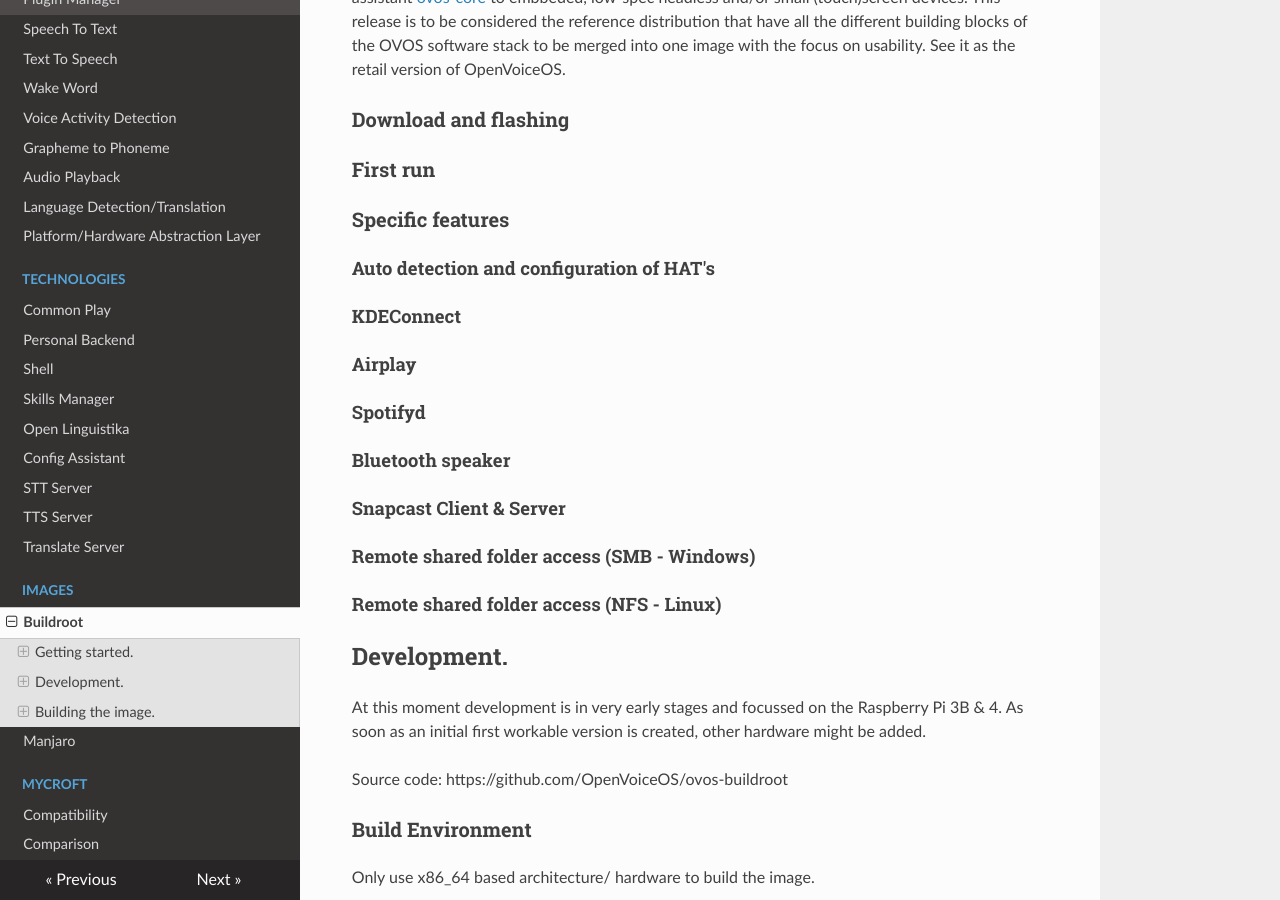
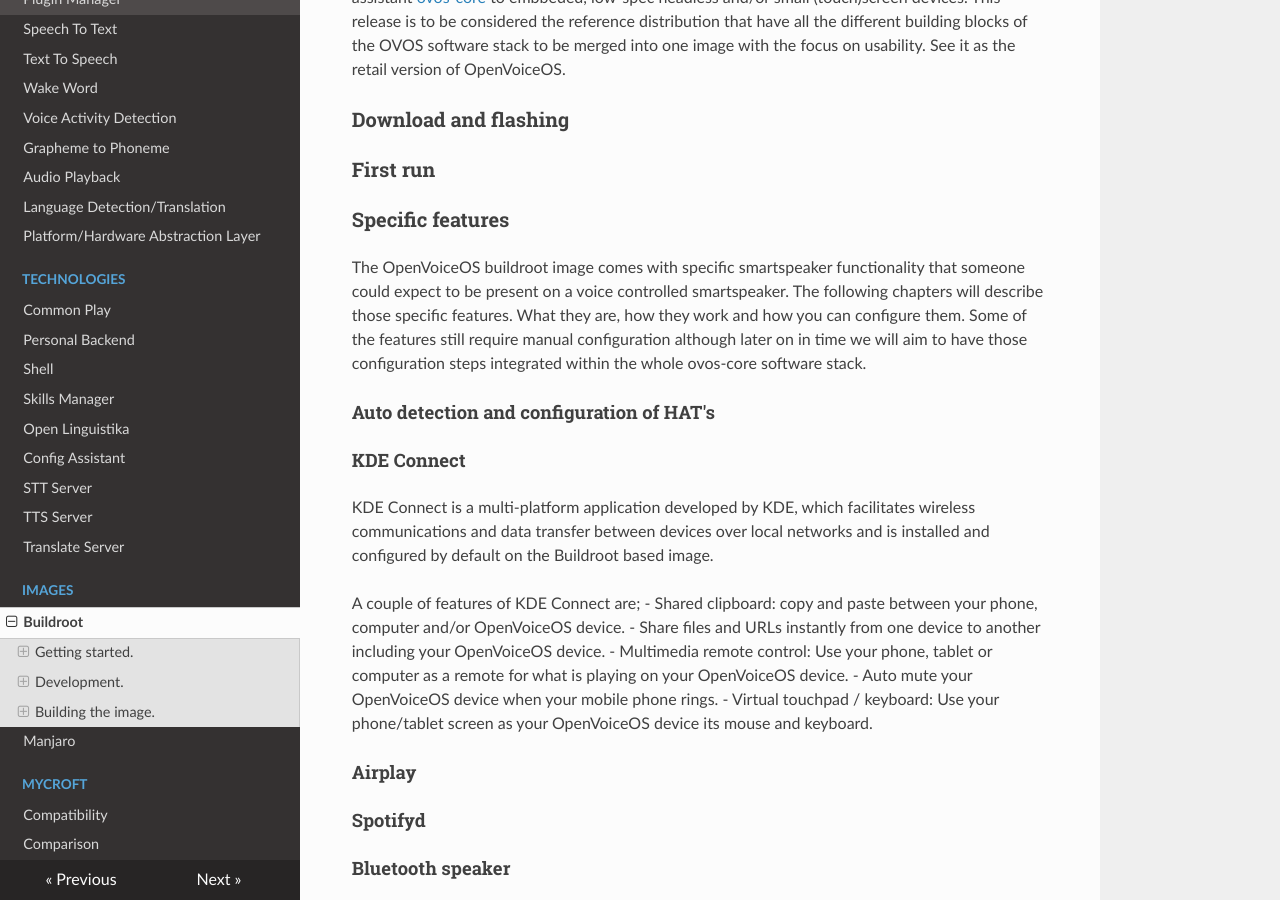
Before and after one commit to OpenVoiceOS/community-docs, an MkDocs documentation site: the page built from docs/buildroot.md, in a window 1280 px wide and 900 px high, scrolled down 291 px. Built offline with MkDocs 1.6.1, drawn with Linux system fonts in a browser that asks for light colours; nearby versions of some CDN libraries.

Commit message:
[WIP] Pushed for backup.
Will squash everything before merge anyway.

```diff
--- a/docs/buildroot.md
+++ b/docs/buildroot.md
@@ -6,13 +6,28 @@
 
 ### Download and flashing
 
+
 ### First run
 
 ### Specific features
 
+The OpenVoiceOS buildroot image comes with specific smartspeaker functionality that someone could expect to be present on a voice controlled smartspeaker. The following chapters will describe those specific features. What they are, how they work and how you can configure them.
+Some of the features still require manual configuration although later on in time we will aim to have those configuration steps integrated within the whole ovos-core software stack.
+
 #### Auto detection and configuration of HAT's
 
-#### KDEConnect
+#### KDE Connect
+
+KDE Connect is a multi-platform application developed by KDE, which facilitates wireless communications and data transfer between devices over local networks and is installed and configured by default on the Buildroot based image.
+
+A couple of features of KDE Connect are;
+- Shared clipboard: copy and paste between your phone, computer and/or OpenVoiceOS device.
+- Share files and URLs instantly from one device to another including your OpenVoiceOS device.
+- Multimedia remote control: Use your phone, tablet or computer as a remote for what is playing on your OpenVoiceOS device.
+- Auto mute your OpenVoiceOS device when your mobile phone rings.
+- Virtual touchpad / keyboard: Use your phone/tablet screen as your OpenVoiceOS device its mouse and keyboard.
+
+
 
 #### Airplay
 
```
